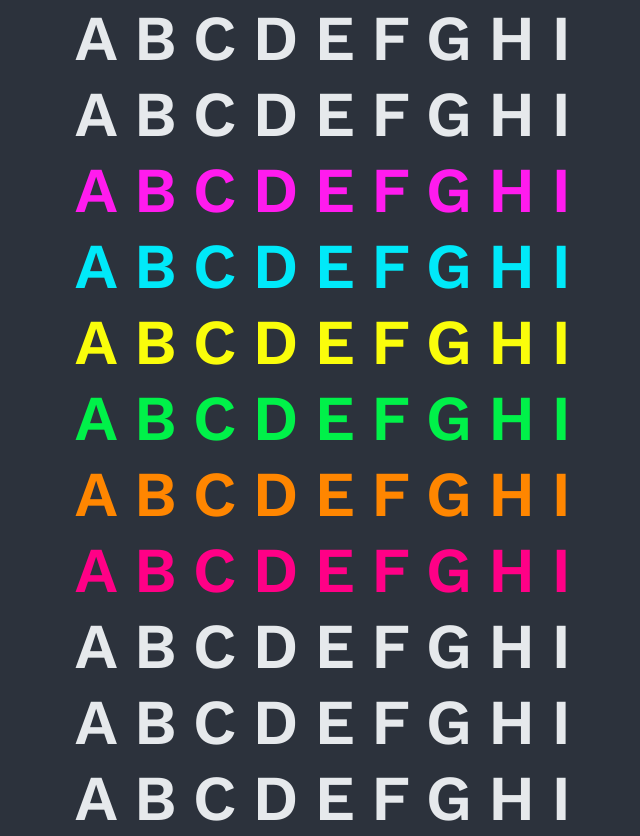
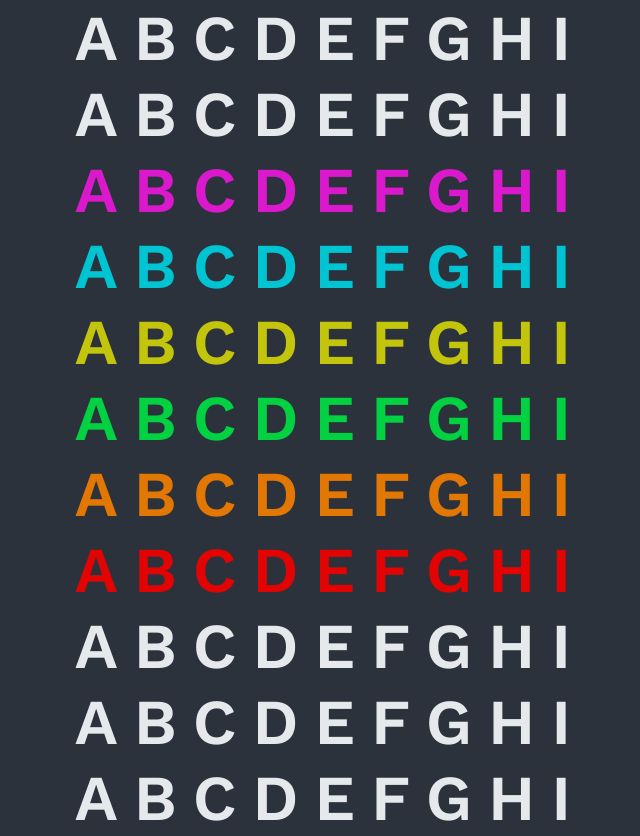
Before and after one commit to robseward/WordMatrix, a plain HTML site: page color-test.html in a window 1280 px wide. Shown: the whole page, without its empty margins (309-949 px from the left). Drawn offline with nearby package versions, Linux system fonts and the light colour scheme.

Commit message:
Changed colors

```diff
--- a/style.css
+++ b/style.css
@@ -1,5 +1,5 @@
 body {
-  background-color: #2c323c;
+  background-color: #000;
   margin:0px;
 }
 
@@ -12,38 +12,36 @@ body {
 }
 
 .base-color {
-  fill: #e6e9ec;
+  fill: #A9A9A9;
 }
 
 .vertical-found {
   fill: #59bef9;
-  /*fill: #ff1bee; /*fuscha */*/
 }
 
 .horizontal-found {
-  fill: #f5dc85
-  fill: #00f1c3 /* sea green */
+  /*fill: #f5dc85*/
+  fill: #00f1c3; /* sea green */
 }
 
 .color-1 {
-  fill: #ff1bee;
+  fill: #da19cc;
 }
 
 .color-2 {
-  fill: #00e9f9;
+  fill: #01c4d2;
 }
 
 .color-3 {
-  fill: #fafd0b;
+  fill: #c3c50c;
 }
-
 .color-4 {
-  fill: #00f149;
+  fill: #02d241;
 }
+/*.color-5 {
+  fill: #e27803;
+}*/
 
 .color-5 {
-  fill: #ff8600;
+  fill: #e20303;
 }
-.color-6 {
-  fill: #FF0000;
-}
--- a/test-style.css
+++ b/test-style.css
@@ -3,7 +3,7 @@ body {
   margin:0px;
   letter-spacing: 2vh;
   text-align: center;
-  fill: white;
+  color: white;
   color: #e6e9ec;
   font-family: 'Work Sans';
   font-size: 8vh;
@@ -13,28 +13,27 @@ body {
 
 
 .base-color {
-  color: #e6e9ec;
+  color: #A9A9A9;
 }
 
 .color-1 {
-  color: #ff1bee;
+  color: #da19cc;
 }
 
 .color-2 {
-  color: #00e9f9;
+  color: #01c4d2;
 }
 
 .color-3 {
-  color: #fafd0b;
+  color: #c3c50c;
+}
+.color-4 {
+  color: #02d241;
+}
+.color-5 {
+  color: #e27803;
 }
 
-.color-4 {
-  color: #00f149;
+.color-6 {
+  color: #e20303;
 }
-
-.color-5 {
-  color: #ff8600;
-}
-.color-6 {
-  color: #FF0086;
-}
--- a/word_matrix.js
+++ b/word_matrix.js
@@ -172,7 +172,7 @@ function setHighlightSecondary(svg, id, colorClass) {
     .classed(colorClass, true)
 }
 
-var numColors = 6
+var numColors = 5
 function randomColorClass() {
   var colorNum = (Math.floor((Math.random() * 100)) % numColors) + 1;
   return "color-" + colorNum
@@ -180,7 +180,7 @@ function randomColorClass() {
 
 var colorIndex = 1
 function nextColorClass() {
-  colorIndex = ((colorIndex + 1) % 6)
+  colorIndex = ((colorIndex + 1) % numColors)
   return "color-" + (colorIndex + 1)
 }
 
```
